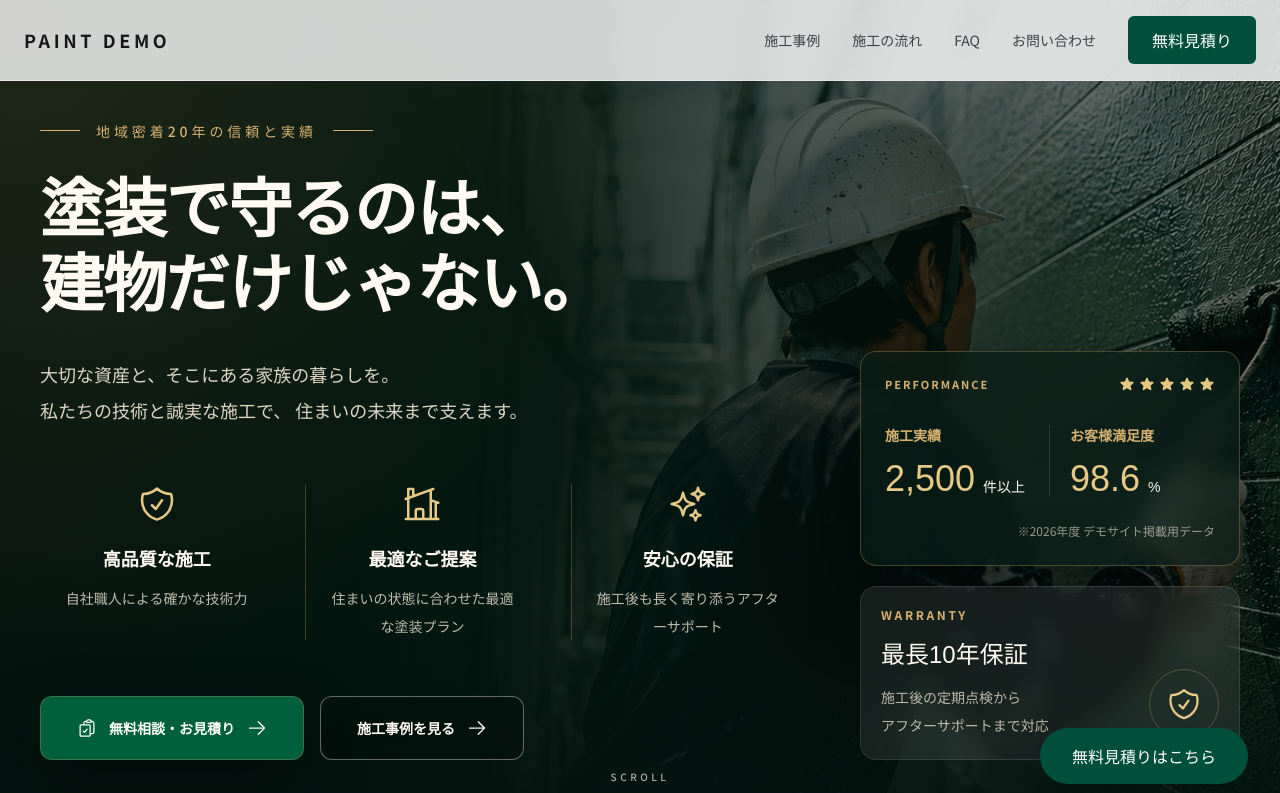
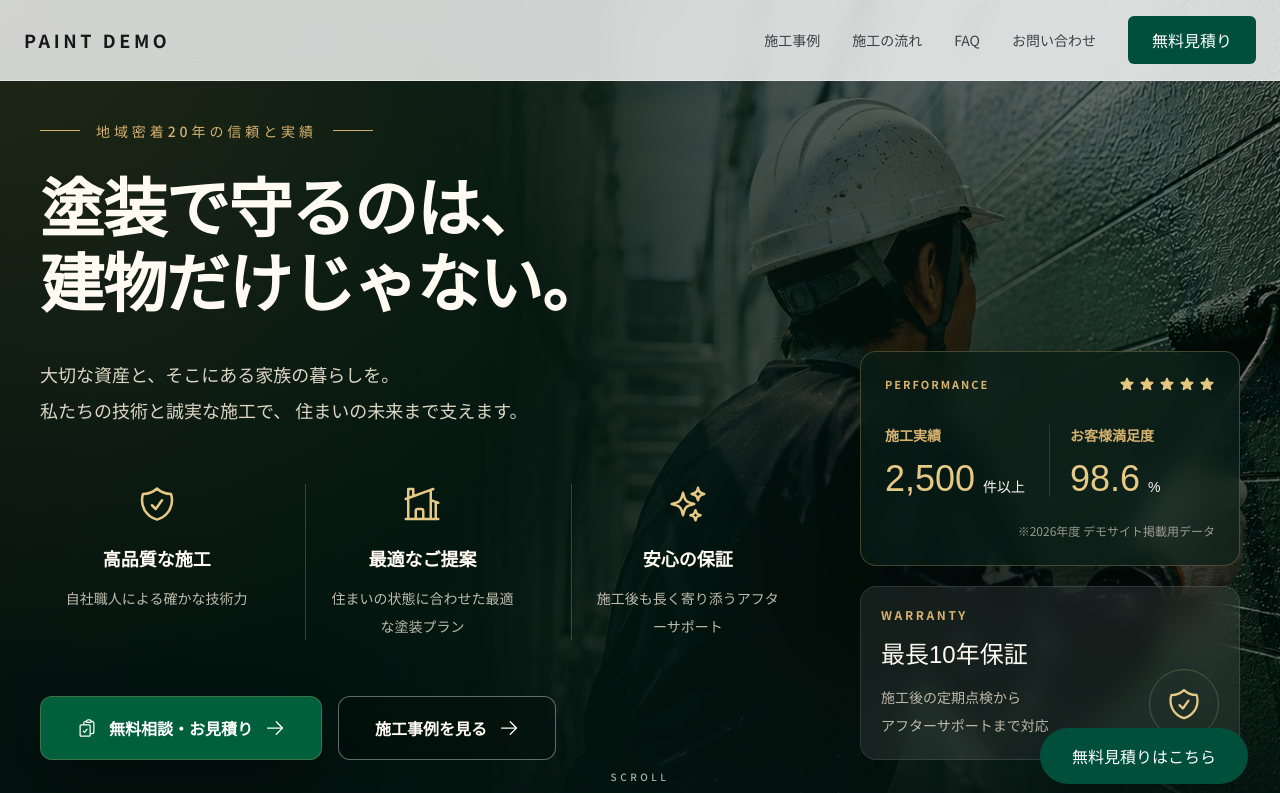
Before and after one commit to Kent-Studio/wbp-web, a Next.js app: page /demo/paint in a window 1280 px wide. Shown: the top 793 px of the page. Built offline with nearby package versions, Linux system fonts and the light colour scheme.

Commit message:
hero refactor

```diff
--- a/components/paint/Hero.tsx
+++ b/components/paint/Hero.tsx
@@ -107,7 +107,7 @@ export default function Hero() {
 
             <h1
               id="hero-title"
-              className={`${serif.className} mt-8 max-w-4xl text-[clamp(2.6rem,5vw,5.8rem)] font-semibold leading-[1.18] tracking-[-0.02em] text-[#fffaf2]`}
+              className={`${serif.className} mt-8 max-w-4xl text-[clamp(2.6rem,5vw,5.4rem)] font-semibold leading-[1.18] tracking-[-0.02em] text-[#fffaf2]`}
             >
               塗装で守るのは、
               <br />
@@ -150,7 +150,7 @@ export default function Hero() {
               <a
                 href="#contact"
                 aria-label="無料見積りへ進む"
-                className="inline-flex min-h-16 items-center justify-center gap-3 rounded-xl border border-[#c9a96a]/30 bg-[#005f3c] px-9 text-sm font-semibold text-white shadow-[0_24px_60px_rgba(0,0,0,.35)] transition-all duration-300 hover:-translate-y-1 hover:bg-[#0b7349] hover:shadow-2xl focus:outline-none focus:ring-2 focus:ring-[#d6b16f] focus:ring-offset-2 focus:ring-offset-[#06140f]"
+                className="inline-flex min-h-16 items-center justify-center gap-3 rounded-xl border border-[#c9a96a]/30 bg-[#005f3c] px-9 text-base font-semibold text-white shadow-[0_24px_60px_rgba(0,0,0,.35)] transition-all duration-300 hover:-translate-y-1 hover:bg-[#0b7349] hover:shadow-2xl focus:outline-none focus:ring-2 focus:ring-[#d6b16f] focus:ring-offset-2 focus:ring-offset-[#06140f]"
               >
                 <HiOutlineClipboardDocumentCheck className="h-5 w-5" />
                 無料相談・お見積り
@@ -160,7 +160,7 @@ export default function Hero() {
               <a
                 href="#works"
                 aria-label="施工事例を見る"
-                className="inline-flex min-h-16 items-center justify-center gap-3 rounded-xl border border-[#f8f3e8]/40 bg-black/15 px-9 text-sm font-semibold text-[#fffaf2] backdrop-blur-md transition-all duration-300 hover:-translate-y-1 hover:bg-white/10 hover:shadow-xl focus:outline-none focus:ring-2 focus:ring-[#d6b16f] focus:ring-offset-2 focus:ring-offset-[#06140f]"
+                className="inline-flex min-h-16 items-center justify-center gap-3 rounded-xl border border-[#f8f3e8]/40 bg-black/15 px-9 text-base font-semibold text-[#fffaf2] backdrop-blur-md transition-all duration-300 hover:-translate-y-1 hover:bg-white/10 hover:shadow-xl focus:outline-none focus:ring-2 focus:ring-[#d6b16f] focus:ring-offset-2 focus:ring-offset-[#06140f]"
               >
                 施工事例を見る
                 <HiArrowRight className="h-5 w-5 transition-transform duration-300 group-hover:translate-x-1" />
```
